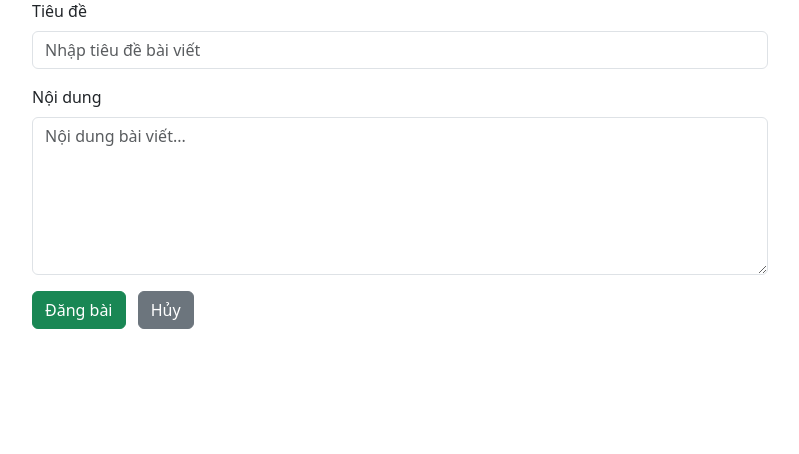
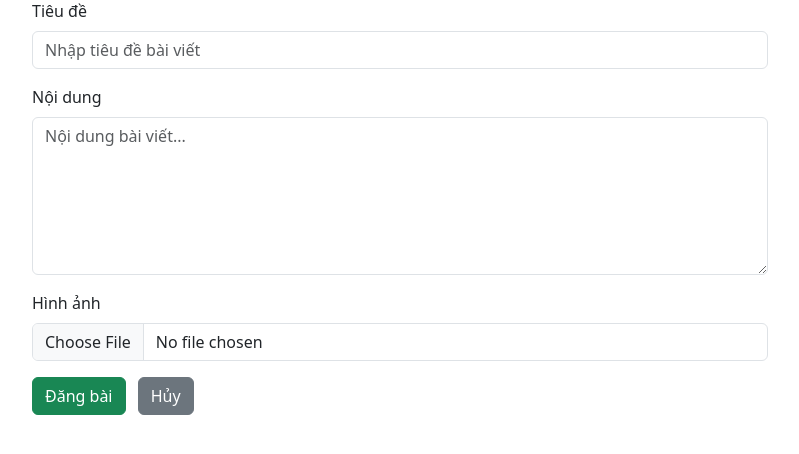
Before and after one commit to thanhngv03/website-blog-flask, a Flask app: page /create in a window 1280 px wide. Shown: the part 157-611 px from the top of the page, without its empty margins (240-1039 px from the left). Run offline with Flask 3, Linux system fonts and the light colour scheme; the visitor is signed in with stand-in values (Sample User, id 1); some libraries are stand-ins or nearby versions.

Commit message:
upload button load image

```diff
--- a/app/__init__.py
+++ b/app/__init__.py
@@ -11,7 +11,7 @@ login_manager.login_view = 'auth.login'
 def create_app():
     app = Flask(__name__)
     app.config.from_object(Config)
-    print("✅ App config loaded from Config")
+    print("Cấu hình ứng dụng đã được nạp từ Config")
     # Khởi tạo db và login manager với app
     db.init_app(app)
     login_manager.init_app(app)
@@ -19,11 +19,11 @@ def create_app():
     # Đăng ký blueprint đăng nhập/đăng ký
     from .auth import auth as auth_blueprint
     app.register_blueprint(auth_blueprint, url_prefix='/auth')
-    print("✅ Auth blueprint registered")
+    print("đã đăng ký blueprint")
 
     # Đăng ký blueprint blog (trang chủ không có prefix)
     from .blog import blog as blog_blueprint
     app.register_blueprint(blog_blueprint)
-    print("✅ Blog blueprint registered")
+    print("✅ đăng ký blueprint blog")
 
     return app
--- a/app/blog/forms.py
+++ b/app/blog/forms.py
@@ -1,8 +1,11 @@
 from flask_wtf import FlaskForm
 from wtforms import StringField, TextAreaField, SubmitField
 from wtforms.validators import InputRequired
+from flask_wtf.file import FileField, FileAllowed
 
 class PostForm(FlaskForm):
     title = StringField('Tiêu đề', validators=[InputRequired()])
     content = TextAreaField('Nội dung', validators=[InputRequired()])
+    image = FileField('Hình ảnh', validators=[
+        FileAllowed(['jpg', 'png','jpeg','gif'], 'Chỉ chấp nhận hình ảnh JPG, PNG, JPEG, GIF.')])
     submit = SubmitField('Đăng bài')
--- a/app/blog/routes.py
+++ b/app/blog/routes.py
@@ -4,6 +4,8 @@ from .. import db
 from ..models import Post
 from .forms import PostForm
 from . import blog  # ✅ sử dụng blueprint đã tạo từ __init__.py
+import os
+from werkzeug.utils import secure_filename
 
 @blog.route('/')
 def index():
@@ -23,8 +25,23 @@ def index():
 @login_required
 def create():
     form = PostForm()
+    upload_dir = os.path.join('app', 'static', 'uploads')
+    os.makedirs(upload_dir, exist_ok=True)
     if form.validate_on_submit():
-        post = Post(title=form.title.data, content=form.content.data, user_id=current_user.id)
+        image_filename = None
+
+        if form.image.data:
+            filename =secure_filename(form.image.data.filename)
+            image_path = os.path.join(upload_dir, filename)
+            form.image.data.save(image_path)
+            image_filename = filename
+
+        post = Post(
+            title=form.title.data,
+            content=form.content.data,
+            user_id=current_user.id,
+            image=image_filename  # Lưu tên file hình ảnh vào cơ sở dữ liệu
+        )
         db.session.add(post)
         db.session.commit()
         return redirect(url_for('blog.index'))
--- a/app/models.py
+++ b/app/models.py
@@ -17,3 +17,4 @@ class Post(db.Model):
     title = db.Column(db.String(200), nullable=False)
     content = db.Column(db.Text, nullable=False)
     user_id = db.Column(db.Integer, db.ForeignKey('user.id'), nullable=False)
+    image = db.Column(db.String(255), nullable=True)
--- a/app/templates/blog/create.html
+++ b/app/templates/blog/create.html
@@ -5,23 +5,24 @@
 <div class="row justify-content-center">
     <div class="col-md-8">
         <h2 class="mb-4">Đăng bài viết mới</h2>
-        <form method="POST">
+        <form method="POST" enctype="multipart/form-data">
             {{ form.hidden_tag() }}
 
             <div class="mb-3">
                 {{ form.title.label(class="form-label") }}
                 {{ form.title(class="form-control", placeholder="Nhập tiêu đề bài viết") }}
-                {% for error in form.title.errors %}
-                    <div class="text-danger">{{ error }}</div>
-                {% endfor %}
+
             </div>
 
             <div class="mb-3">
                 {{ form.content.label(class="form-label") }}
                 {{ form.content(class="form-control", rows=6, placeholder="Nội dung bài viết...") }}
-                {% for error in form.content.errors %}
-                    <div class="text-danger">{{ error }}</div>
-                {% endfor %}
+
+            </div>
+
+              <div class="mb-3">
+                {{ form.image.label(class="form-label") }}
+                {{ form.image(class="form-control") }}
             </div>
 
             {{ form.submit(class="btn btn-success") }}
--- a/app/templates/blog/detail.html
+++ b/app/templates/blog/detail.html
@@ -6,6 +6,9 @@
     <div class="col-md-8">
         <h2 class="mb-4">{{ post.title }}</h2>
 
+        {% if post.image %}
+            <img src="{{ url_for('static', filename='uploads/' + post.image) }}" class="img-fluid mb-3" alt="Ảnh bài viết">
+        {% endif %}
         <div class="mb-4">
             <p>{{ post.content }}</p>
         </div>
```
Also changed, not shown: README.md, app/static/uploads/Cristiano-Ronaldo-Ballon-dOr.jpg (added).
